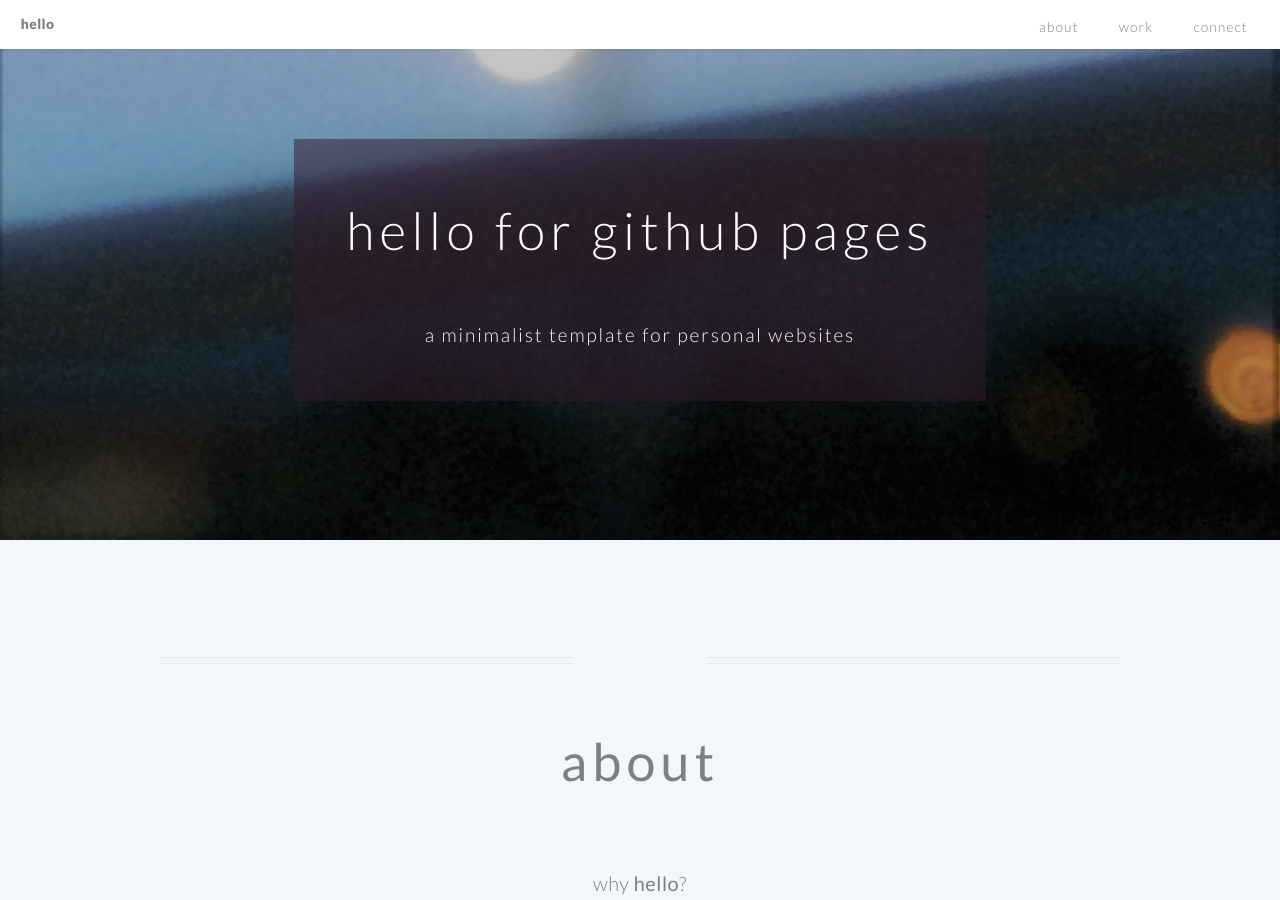
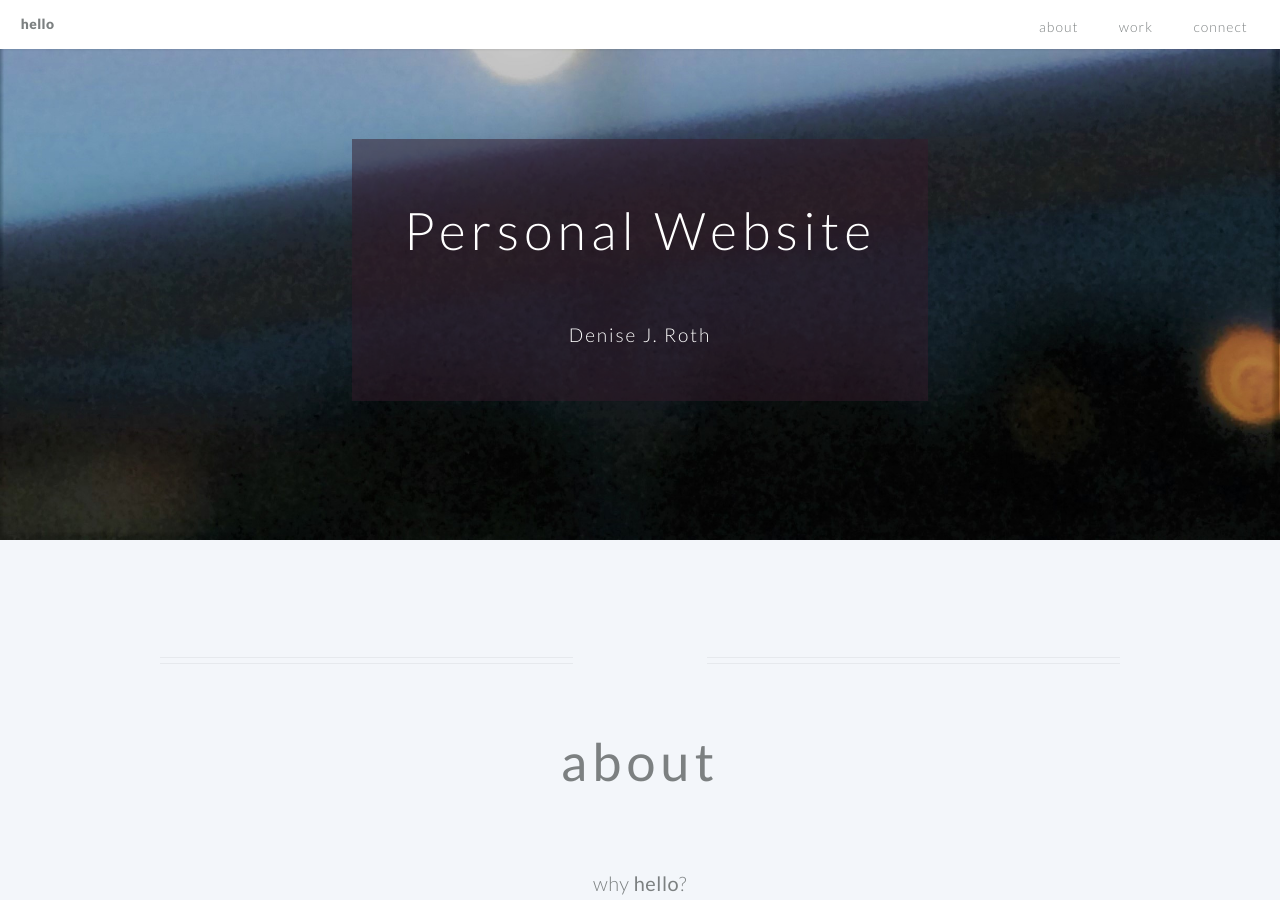
Before and after one commit to denisejroth/denisejroth.github.io, a Jekyll site: the page built from index.md, in a window 1280 px wide and 900 px high. Built offline with Jekyll 4.4.1, drawn with Linux system fonts in a browser that asks for light colours.

Commit message:
Update index.md

```diff
--- a/index.md
+++ b/index.md
@@ -4,8 +4,8 @@ layout: hello-default
 # using Markdown language, you can customize the following variables!
 
 # these variables are required -------------------------------
-banner_title: hello for github pages
-banner_subtitle: a minimalist template for personal websites
+banner_title: Personal Website
+banner_subtitle: Denise J. Roth
 background_image: /images/background.jpeg
 
 # all of the following variables are optional -----------------
```
Also changed, not shown: other parts of index.md (+1 -1 lines).
